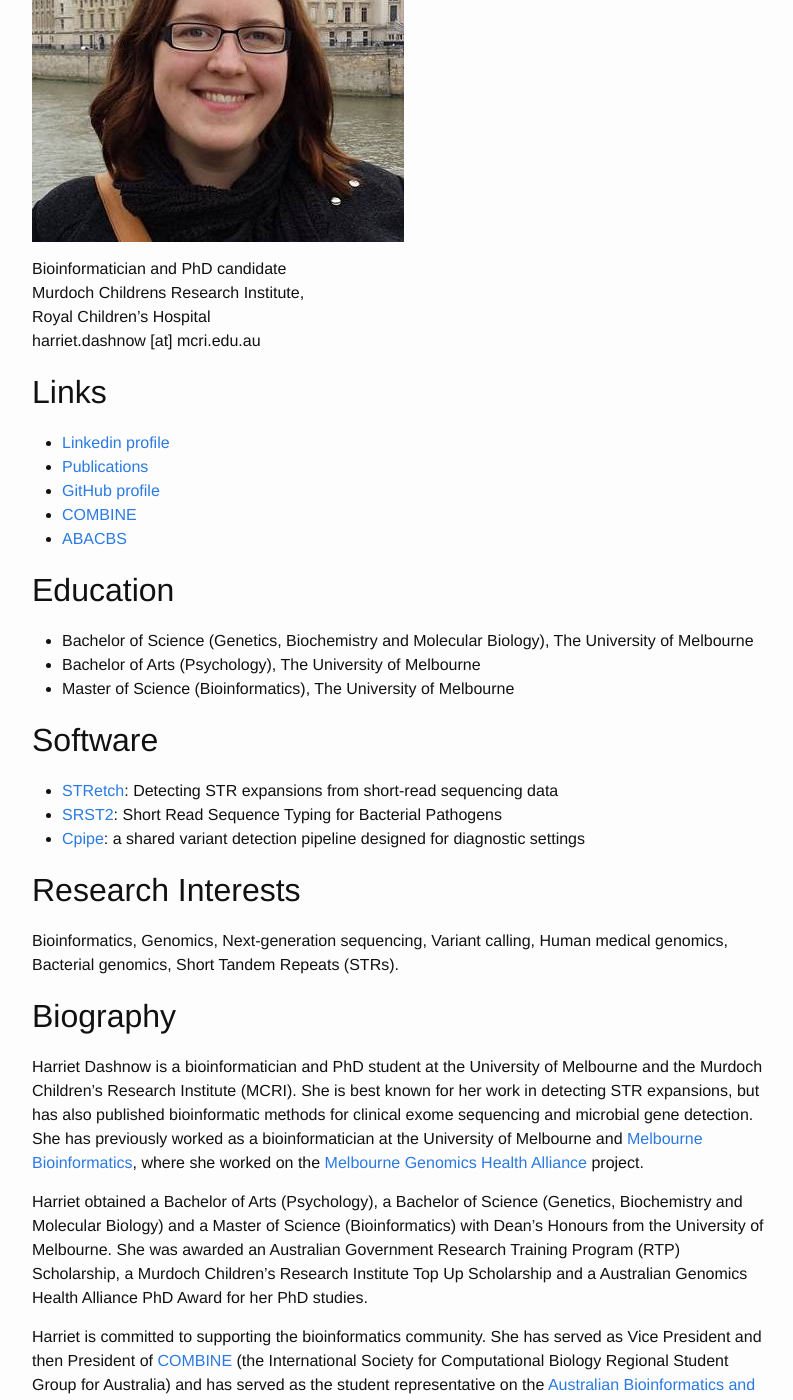
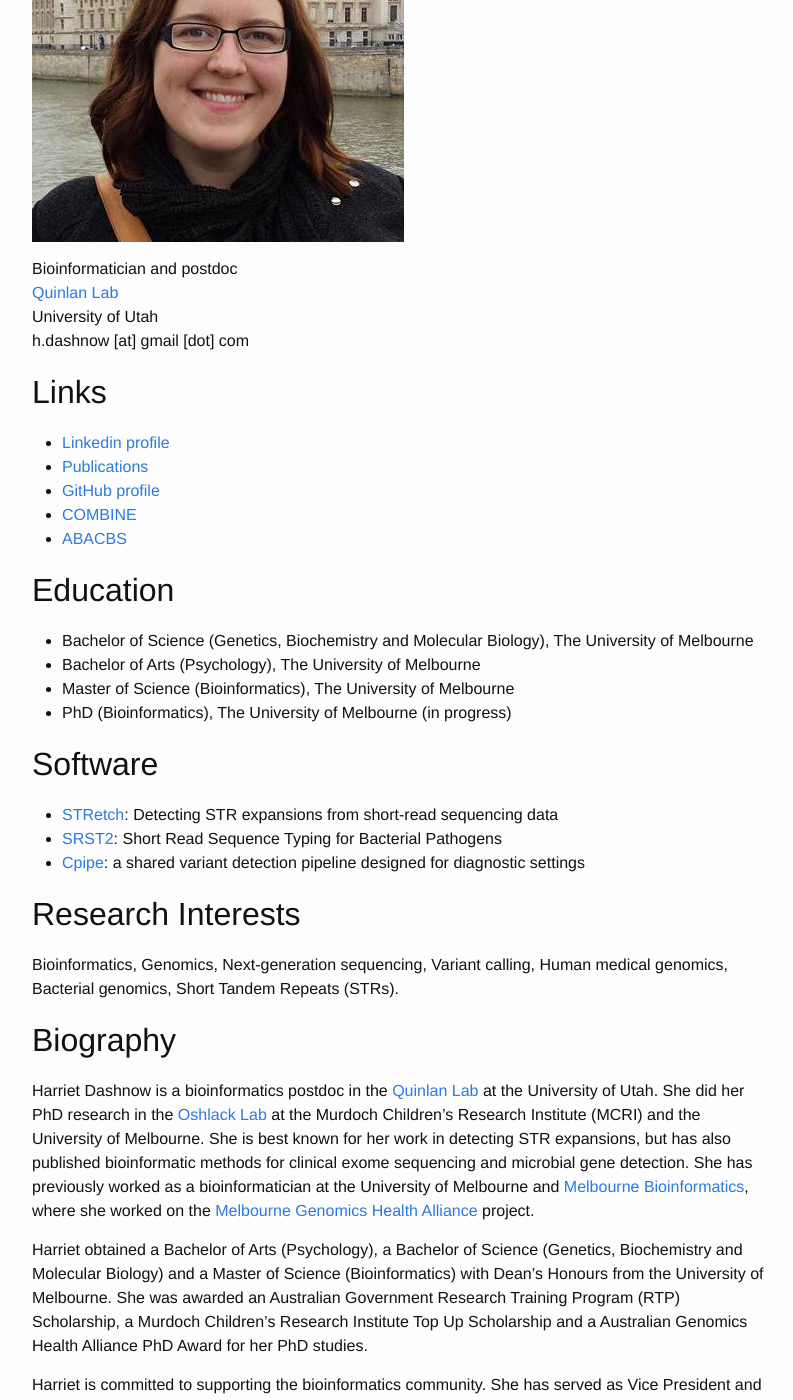
Before and after one commit to hdashnow/hdashnow.github.io, a Jekyll site: the page built from about.md, in a window 1280 px wide and 1400 px high, scrolled down 294 px. Shown: the whole window, without its empty margins (238-1031 px from the left). Built offline with Jekyll 4.4.1, drawn with Linux system fonts in a browser that asks for light colours.

Commit message:
update affiliation - Quinlan lab

```diff
--- a/about.md
+++ b/about.md
@@ -6,10 +6,10 @@ permalink: /about/
 
 ![_config.yml]({{ site.baseurl }}/images/Harriet_Dashnow_2016_square.jpg)
 
-Bioinformatician and PhD candidate<br>
-Murdoch Childrens Research Institute,<br>
-Royal Children’s Hospital<br>
-harriet.dashnow [at] mcri.edu.au
+Bioinformatician and postdoc<br>
+[Quinlan Lab](http://quinlanlab.org/)<br>
+University of Utah<br>
+h.dashnow [at] gmail [dot] com
 
 ## Links
 * [Linkedin profile](http://au.linkedin.com/in/hdashnow)
@@ -22,6 +22,7 @@ harriet.dashnow [at] mcri.edu.au
 * Bachelor of Science (Genetics, Biochemistry and Molecular Biology), The University of Melbourne
 * Bachelor of Arts (Psychology), The University of Melbourne
 * Master of Science (Bioinformatics), The University of Melbourne
+* PhD (Bioinformatics), The University of Melbourne (in progress)
 
 ## Software
 * [STRetch](https://github.com/Oshlack/STRetch/): Detecting STR expansions from short-read sequencing data
@@ -33,7 +34,7 @@ Bioinformatics, Genomics, Next-generation sequencing, Variant calling, Human med
 
 ## Biography
 
-Harriet Dashnow is a bioinformatician and PhD student at the University of Melbourne and the Murdoch Children’s Research Institute (MCRI). She is best known for her work in detecting STR expansions, but has also published bioinformatic methods for clinical exome sequencing and microbial gene detection. She has previously worked as a bioinformatician at the University of Melbourne and [Melbourne Bioinformatics](https://www.melbournebioinformatics.org.au/), where she worked on the [Melbourne Genomics Health Alliance](https://www.melbournegenomics.org.au/) project.
+Harriet Dashnow is a bioinformatics postdoc in the [Quinlan Lab](http://quinlanlab.org/) at the University of Utah. She did her PhD research in the [Oshlack Lab](http://oshlacklab.com/) at the Murdoch Children’s Research Institute (MCRI) and the University of Melbourne. She is best known for her work in detecting STR expansions, but has also published bioinformatic methods for clinical exome sequencing and microbial gene detection. She has previously worked as a bioinformatician at the University of Melbourne and [Melbourne Bioinformatics](https://www.melbournebioinformatics.org.au/), where she worked on the [Melbourne Genomics Health Alliance](https://www.melbournegenomics.org.au/) project.
 
 Harriet obtained a Bachelor of Arts (Psychology), a Bachelor of Science (Genetics, Biochemistry and Molecular Biology) and a Master of Science (Bioinformatics) with Dean’s Honours from the University of Melbourne. She was awarded an Australian Government Research Training Program (RTP) Scholarship, a Murdoch Children’s Research Institute Top Up Scholarship and a Australian Genomics Health Alliance PhD Award for her PhD studies.
 
```
